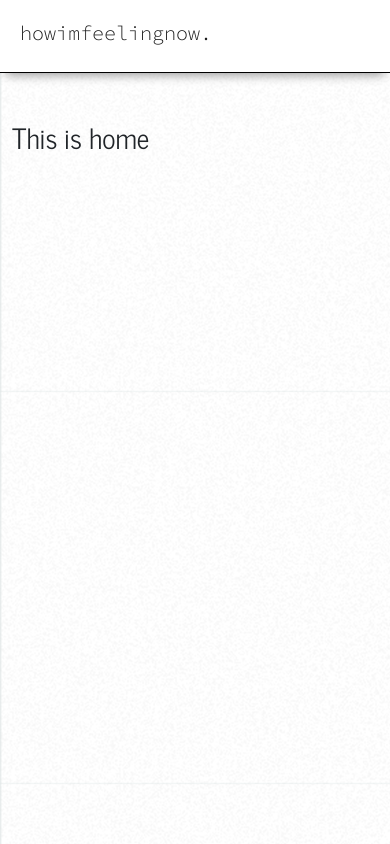
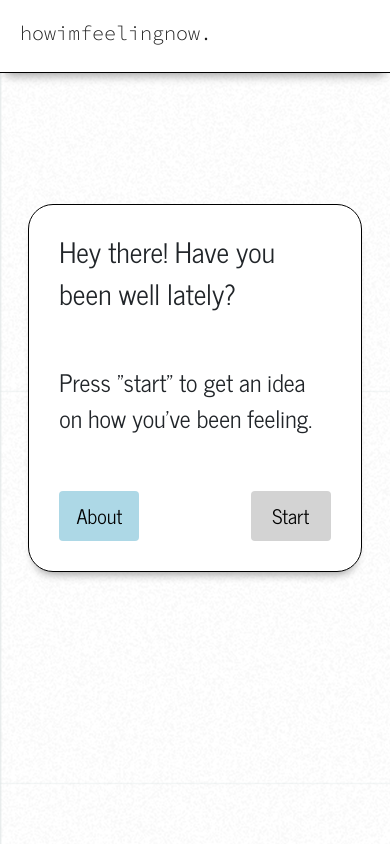
Before and after one commit to freanuperiaa/es-frontend, a React (Create React App) app: page / in a window 390 px wide. Built offline with nearby package versions, Linux system fonts and the light colour scheme.

Commit message:
added home.

```diff
--- a/src/App.js
+++ b/src/App.js
@@ -19,7 +19,7 @@ function App() {
 
         <Container>
             <Row className="mt-5 justify-content-center">
-                <Col xs={12} md={10} lg={8} xl={8}>
+                <Col xs={11} md={10} lg={8} xl={8}>
                     <Home />
                 </Col>
             </Row>
--- /dev/null
+++ b/src/assets/styles/Home.css
@@ -0,0 +1,106 @@
+.home-container {
+    background-color: #FFF;
+    border: 1px solid black;
+    border-radius: 25px;
+    padding: 25px 30px;
+    margin-top: 15%;
+
+    /* shadow */
+    -webkit-box-shadow: 0 8px 6px -6px #999;
+    -moz-box-shadow: 0 8px 6px -6px #999;
+    box-shadow: 0 8px 10px -6px #999;
+}
+
+.heading {
+    font-size: 32px;
+}
+
+.subheading {
+    margin-top: 50px;
+    font-size: 30px;
+}
+
+.buttons-row {
+    display: flex;
+    flex-direction: row;
+    justify-content: space-between;
+    padding: 15px 80px;
+    margin-top: 50px;
+}
+
+.about-button {
+    /* background-color: paleturquoise; */
+    background-color: lightblue;
+    border: 0px;
+    color: black;
+    font-style: "Source Code Pro";
+    width: 120px;
+    height: 60px;
+    font-size: 24px;
+}
+
+.about-button:hover {
+    /* background-color: paleturquoise; */
+    background-color: lightblue;
+    border: 0px;
+}
+
+.about-button:focus {
+    /* background-color: paleturquoise; */
+    background-color: lightblue;
+    border: 0px;
+}
+
+.start-button {
+    /* background-color: lightgreen; */
+    background-color: lightgrey;
+    border: 0px;
+    color: black;
+    font-style: "Source Code Pro";
+    width: 120px;
+    height: 60px;
+    font-size: 24px;
+}
+
+.start-button:hover {
+    /* background-color: lightgreen; */
+    background-color: lightgrey;
+    border: 0px;
+}
+
+.start-button:focus {
+    /* background-color: lightgreen; */
+    background-color: lightgrey;
+    border: 0px;
+}
+
+@media (max-width: 990px) {
+
+    .home-container {
+        margin-top: 25%;
+    }
+
+    .buttons-row {
+        padding: 5px 0px;
+    }
+
+    .heading {
+        font-size: 28px;
+    }
+
+    .subheading {
+        font-size: 24px;
+    }
+
+    .about-button {
+        width: 80px;
+        height: 50px;
+        font-size: 20px;
+    }
+
+    .start-button {
+        width: 80px;
+        height: 50px;
+        font-size: 20px;
+    }
+}
--- a/src/components/home/Home.js
+++ b/src/components/home/Home.js
@@ -1,19 +1,17 @@
 import React from "react";
+import {Button} from "react-bootstrap"
+
+import "../../assets/styles/Home.css"
 
 const Home = () => {
     return (
-        <div
-        // style={{
-        //     height:"400px",
-        //     border: "1px solid red",
-        //     width: "400px",
-        //     margin: "0 auto",
-        //     backgroundColor: "white"
-
-        // }}
-        >
-            <h1>This is home</h1>
-
+        <div className="home-container">
+            <p className="heading">Hey there! Have you been well lately?</p>
+            <p className="subheading">Press "start" to get an idea on how you've been feeling.</p>
+            <div className="buttons-row">
+                <Button className="about-button">About</Button>
+                <Button className="start-button">Start</Button>
+            </div>
         </div>
     )
 }
```
